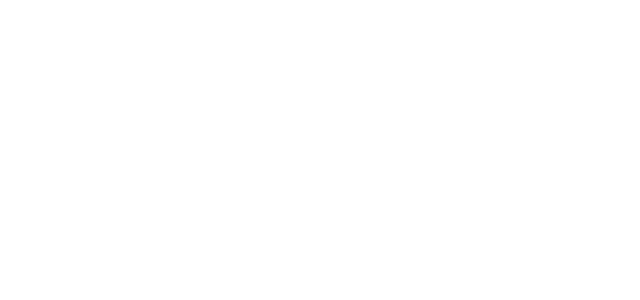
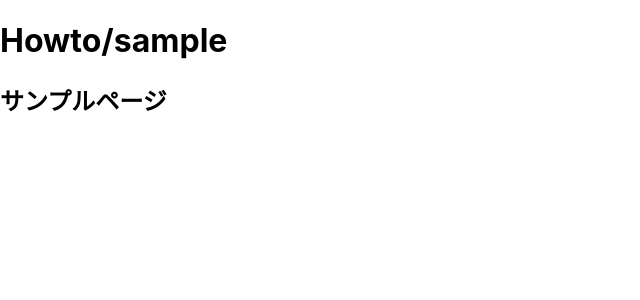
Before and after one commit to itagakis/react-sample-itagaki-fy22, a React (Create React App) app: page /howto/sample in a window 1280 px wide. Before the commit this address had no page. Shown: the top 300 px of the page, without its empty margins (0-640 px from the left). Built offline with nearby package versions, Linux system fonts and the light colour scheme.

Commit message:
子ページとエラー表示を追加

```diff
--- a/src/index.tsx
+++ b/src/index.tsx
@@ -4,6 +4,7 @@
 import App from './pages/App';
 import reportWebVitals from './reportWebVitals';
 import Howto from './pages/Howto/index';
+import Sample from './pages/Howto/sample/index'
 import { BrowserRouter, Routes, Route } from 'react-router-dom';
 
 const root = ReactDOM.createRoot(
@@ -15,6 +16,12 @@
       <Routes>
         <Route path='/' element={<App />} />
         <Route path='howto' element={<Howto />} />
+        <Route path='howto/sample' element={<Sample />} />
+        <Route path='*' element={
+          <main>
+            <p>404えらー</p>
+          </main>
+        } />
       </Routes>
     </BrowserRouter>
   </React.StrictMode>
--- /dev/null
+++ b/src/pages/Howto/sample/index.tsx
@@ -0,0 +1,12 @@
+import React from 'react'
+
+const Sample = () => {
+    return (
+        <div>
+            <h1>Howto/sample</h1>
+            <h2>サンプルページ</h2>
+        </div>
+    )
+}
+
+export default Sample
```
